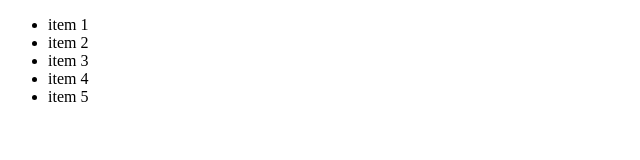
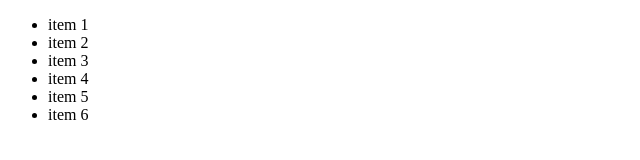
Before and after one commit to TClancyR6/training_01, a plain HTML site: page index.html in a window 1280 px wide. Shown: the full height of the page, 0-640 px from the left. Drawn offline with Linux system fonts and the light colour scheme.

Commit message:
item 추가

```diff
--- a/index.html
+++ b/index.html
@@ -12,6 +12,7 @@
 			<li class="items">item 3</li>
 			<li class="items">item 4</li>
 			<li class="items">item 5</li>
+			<li class="items">item 6</li>
 		</ul>
 	</div>
 </body>
```
